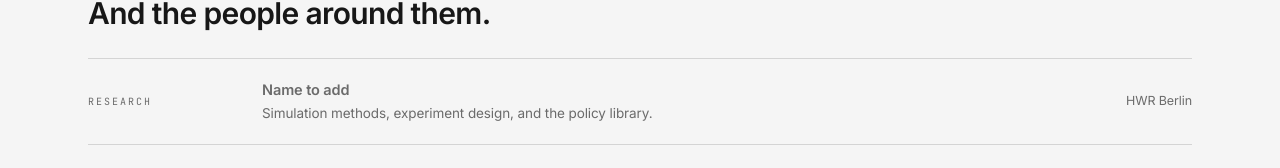
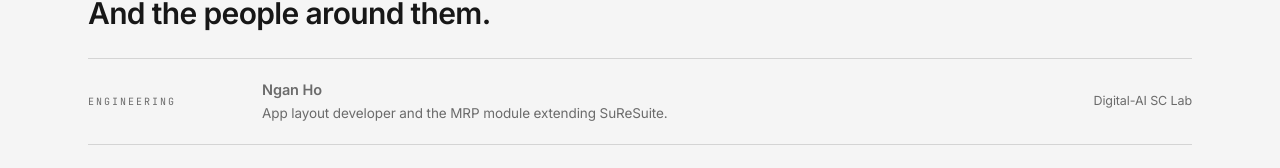
Before and after one commit to suresuite/suresuite-v001-3-f6699a5b, a React (Vite) app: page /about in a window 1280 px wide. Shown: the part 1670-1838 px from the top of the page. Built offline with nearby package versions, Linux system fonts and the light colour scheme; no server answers.

Commit message:
Update page About

```diff
--- a/src/pages/About.tsx
+++ b/src/pages/About.tsx
@@ -125,7 +125,7 @@ const PEOPLE: Person[] = [
 ];
 
 const CONTRIBUTORS = [
-  { group: 'Research', name: 'Name to add', body: 'Simulation methods, experiment design, and the policy library.', org: 'HWR Berlin' },
+  { group: 'Engineering', name: 'Ngan Ho', body: 'App layout developer and the MRP module extending SuReSuite.', org: 'Digital-AI SC Lab' },
   { group: 'Research', name: 'Name to add', body: 'Network data, case studies, and validation of the firm-level model.', org: 'HWR Berlin' },
   { group: 'Engineering', name: 'Name to add', body: 'Data pipelines, the public API, and the simulation worker.', org: 'Digital-AI SC Lab' },
   { group: 'Project', name: 'Name to add', body: 'WP4 coordination, reporting, and consortium liaison.', org: 'ACCURATE' },
```
